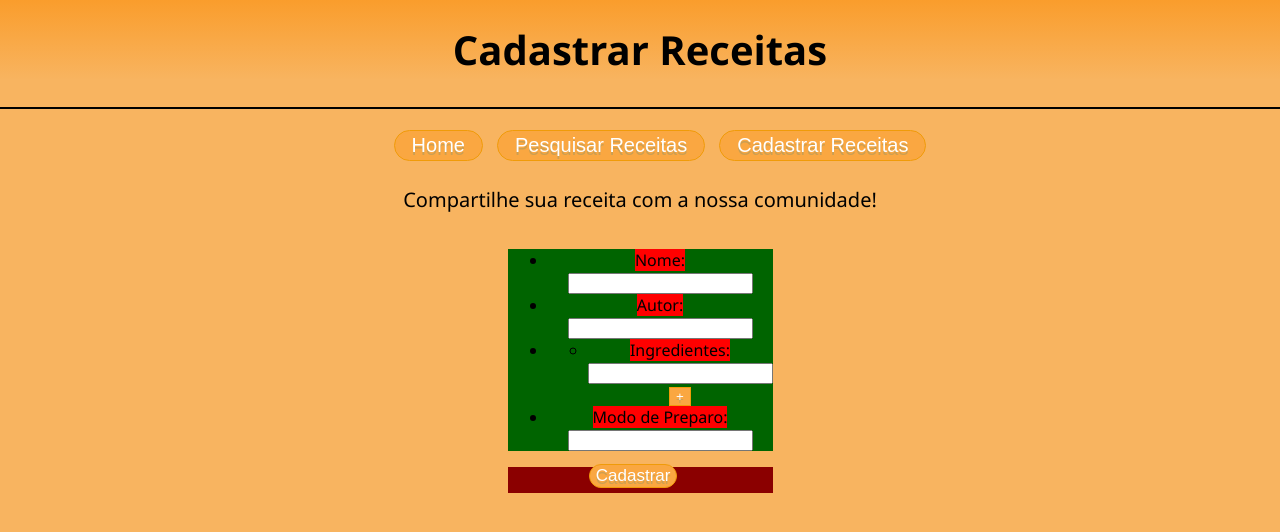
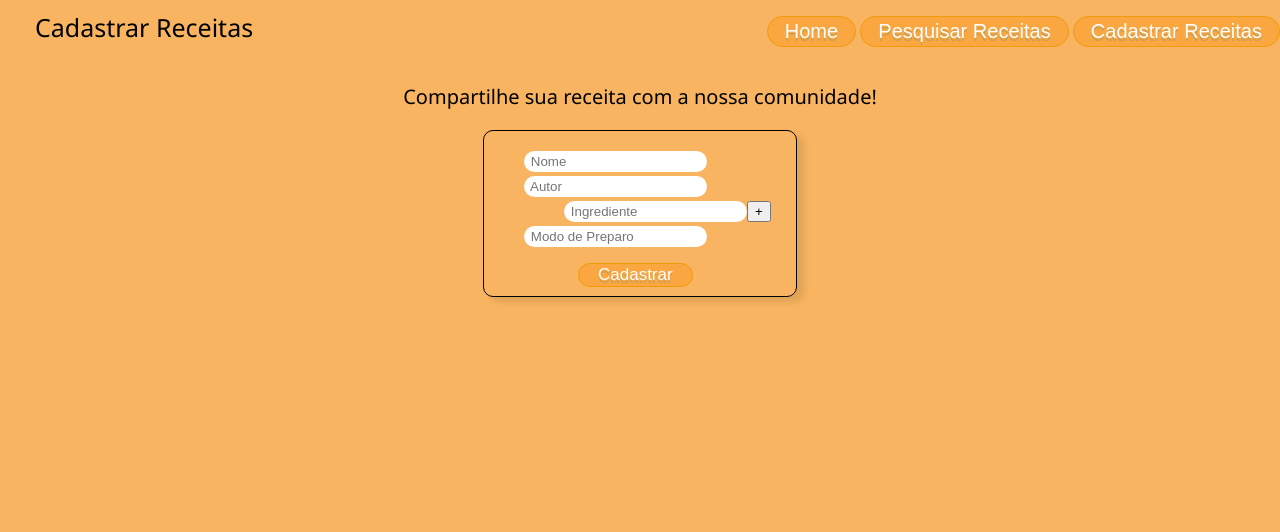
Before and after one commit to lucas-oliveira17/receitas, a website built with webpack: page html/cadastroDeReceitas.html in a window 1280 px wide. Built offline with nearby package versions, Linux system fonts and the light colour scheme.

Commit message:
tudo no index

```diff
--- a/css/cadastroDeReceitas.css
+++ b/css/cadastroDeReceitas.css
@@ -1,18 +1,14 @@
-header {
-    text-align: center;
-    background-image: linear-gradient(to top, #f8b460, #fa9d2c);
-    height: 50%;
+.cabecalho {
+    display: flex;
+    justify-content: space-between;
 }
 
-#cabecalho {
+.palavracabecalho {
     font-family: 'Segoe UI', Tahoma, Geneva, Verdana, sans-serif;
-    line-height: 100px;
-    font-size: 40px;
-}
-
-h1 {
     margin-top: 0;
-    height: 80px;
+    margin-left: 35px;
+    font-size: 25px;
+    margin-top: 10px;
 }
 
 hr {
@@ -22,71 +18,74 @@ hr {
 }
 
 body {
-    text-align: center;
     background-color: #f8b460;
     margin: 0;
     padding: 0;
+    font-family: 'Segoe UI', Tahoma, Geneva, Verdana, sans-serif;
 }
 
-.menu {
+.centerCadastro {
     text-align: center;
 }
 
-.menu li {
-    background-color: #faa741;
-    -moz-border-radius: 28px;
-    -webkit-border-radius: 28px;
-    border-radius: 28px;
-    border: 1px solid #f09b09;
-    display: inline-block;
-    cursor: pointer;
-    color: #ffffff;
-    font-family: Arial;
-    font-size: 20px;
-    padding: 3px 17px;
-    text-decoration: none;
-    text-shadow: 0px 3px 0px #cc9f52;
-    margin: 5px;
-}
-
-#textoIntro{
+#textoIntro {
+    text-align: center;
     font-size: 20px;
     font-family: 'Segoe UI', Tahoma, Geneva, Verdana, sans-serif;
 }
 
-.camposCadastro{
-    display: table-caption;
-    flex-direction: column;
-    font-family: 'Segoe UI', Tahoma, Geneva, Verdana, sans-serif;
-    background-color: darkgreen;
+.areaCadastro {
+    display: inline-grid;
+    border: solid black 1px;
+    -webkit-border-radius: 10px;
+    -moz-border-radius: 10px;
+    border-radius: 10px;
+    -webkit-box-shadow: 7px 5px 7px 0px rgba(0, 0, 0, 0.1);
+    -moz-box-shadow: 7px 5px 7px 0px rgba(0, 0, 0, 0.1);
+    box-shadow: 7px 5px 7px 0px rgba(0, 0, 0, 0.1);
 }
 
-.camposCadastro label {
-    background-color: red;
+.camposCadastro {
+    text-align: center;
+    display: inline-block;
 }
 
-.areaCadastro{
-    background-color: darkred;
-    display:inline-table;
+.camposCadastro li {
+    border-radius: 10px;
+    margin-top: 4px;
+    display: flex;
+    margin-right: 25px;
+
 }
 
+.camposCadastro input {
+    -webkit-border-radius: 20px;
+    -moz-border-radius: 20px;
+    border-radius: 20px;
+    border: none;
+    padding: 3px;
+}
 
-.areaCadastro #btnadd {
-    background-color: #faa741;
-    border: 1px solid #f09b09;
-    display: inline-block;
+.camposCadastro #camposIngredienteCadastro {
+    display: contents;
+}
+
+.areaCadastro #btnaddcadastro {
+    background-color: #f8b460;
+    border: none;
     cursor: pointer;
-    color: #ffffff;
+    font-size: 20px;
+    color: #e47c05;
     font-family: Arial;
     text-decoration: none;
-    text-shadow: 0px 3px 0px #cc9f52;
+    height: 20px;
 }
 
-.areaCadastro #btnadd:hover {
-    background-color: #fa9519;
+.areaCadastro #btnaddcadastro:hover {
+    color: #fa9519;
 }
 
-.areaCadastro #btnadd:active {
+.areaCadastro #btnaddcadastro:active {
     position: relative;
     top: 1px;
 }
@@ -104,9 +103,9 @@ body {
     font-size: 17px;
     text-decoration: none;
     text-shadow: 0px 3px 0px #cc9f52;
-    margin: 1.8%;
-    margin-top: -8%;
-    margin-right: 7%;
+    margin-bottom: 3%;
+    width: 37%;
+    margin-left: 30%;
 }
 
 .areaCadastro #btncadastrar:hover {
--- a/css/index.css
+++ b/css/index.css
@@ -1,28 +1,4 @@
-header {
-    text-align: center;
-    background-image: linear-gradient(to top, #f8b460, #fa9d2c);
-    height: 50%;
+.helloMsg {
+    font-family: 'Segoe UI', Tahoma, Geneva, Verdana, sans-serif;
+    font-size: 50px;
 }
-
-#cabecalho {
-    font-family: 'Segoe UI', Tahoma, Geneva, Verdana, sans-serif;
-    line-height: 100px;
-    font-size: 40px;
-}
-
-h1 {
-    margin-top: 0;
-    height: 80px;
-}
-
-hr {
-    margin-top: 0;
-    margin-bottom: 0;
-    border: 1px solid;
-}
-
-body {
-    background-color: #f8b460;
-    margin: 0;
-    padding: 0;
-}
--- a/css/navbar.css
+++ b/css/navbar.css
@@ -1,7 +1,3 @@
-#menu {
-    text-align: center;
-}
-
 #menu li {
     background-color: #faa741;
     -moz-border-radius: 28px;
@@ -16,7 +12,6 @@
     padding: 3px 17px;
     text-decoration: none;
     text-shadow: 0px 3px 0px #cc9f52;
-    margin: 5px;
 }
 
 #menu li:hover {
--- a/html/cadastroDeReceitas.html
+++ b/html/cadastroDeReceitas.html
@@ -5,44 +5,43 @@
 
 <head>
 	<meta charset="utf-8">
-	<title id="title">Cadastro de Receitas</title>
+	<title class="title">Reditus</title>
 </head>
-<header>
-	<h1 id="cabecalho">Cadastrar Receitas</h1>
-</header>
-<hr />
 
 <body>
-
-	<nav id="menu"></nav>
+	<nav class="cabecalho">
+		<label class="palavracabecalho">Cadastrar Receitas</label>
+		<div id="menu">
+			<ul>
+				<li id="linkHome" onclick="location.href='index.html'"> Home </li>
+				<li id="linkPesquisaReceitas" onclick="location.href='pesquisaDeReceitas.html'"> Pesquisar Receitas </li>
+				<li id="linkCadastroReceitas" onclick="location.href='cadastroDeReceitas.html'"> Cadastrar Receitas </li>
+			</ul>
+		</div>
+	</nav>
 
 	<p id="textoIntro">Compartilhe sua receita com a nossa comunidade!</p>
-
+	<div class="centerCadastro">
 		<div class="areaCadastro">
 			<ul class="camposCadastro">
 				<li class="nomeli">
-				<label>Nome: </label><input type="text" name="nome" id="nameid"></li>
+					<div id="textnome"></div><input type="text" placeholder=" Nome" name="nome" id="nameid">
+				</li>
 
-			<li class="autorli">
-				<label>Autor: </label><input type="text" name="autor" id="autorid"></li>
+				<li class="autorli"><input type="text" placeholder=" Autor" name="autor" id="autorid"></li>
 
-			<li class="ingredienteli">
-				<ul id="listIngredienteul">
-					<li>
-						<label>Ingredientes: </label><input type="text" name="ingrediente" id="campoIngrediente0">
-						<button id="btnadd">+</button></li>
+				<ul id="camposIngrediente">
+					<li><input type="text" placeholder=" Ingrediente" name="ingrediente" id="campoIngrediente0"><button id="btnadd">+</button></li>
 				</ul>
-			</li>
-			<li class="modopreparoli">
-				<label>Modo de Preparo: </label><input type="text" name="modopreparo" id="modopreparoid">
-			</li>
+
+				<li class="modopreparoli"><input type="text" placeholder=" Modo de Preparo" name="modopreparo" id="modopreparoid"></li>
 			</ul>
 			<button id="btncadastrar">Cadastrar</button>
 		</div>
 		<div id="result"></div>
+	</div>
 
 	<script src='../dist/cadastro.js' type='text/javascript'></script>
-	<script src="../src/navbar.js"></script>
 </body>
 
 </html>
--- a/src/dom/listeners.js
+++ /dev/null
@@ -1,14 +0,0 @@
-import { createHtmlIngredienteInput, pendurarInput } from "./manipuladorInput";
-
-export function addIngrediente(elemento) {
-    let counter = 1;
-    document.getElementById("btnadd").addEventListener("click", function () {
-
-        let text = createHtmlIngredienteInput(counter);
-        let ingrediente = document.getElementById(elemento);
-
-        pendurarInput(ingrediente, text);
-
-        counter++;
-    });
-};
--- a/src/dom/listenersCadastro.js
+++ b/src/dom/listenersCadastro.js
@@ -1,5 +1,4 @@
-import { retirarValoresInputCadastroReceita } from "./manipuladorInput";
-import { addIngrediente } from "./listeners";
+import { retirarValoresInputCadastroReceita, createHtmlIngredienteInput, pendurarInput } from "./manipuladorInput";
 import { cadastrarReceita } from "../cadastrarReceita";
 
 function pressCadastrar() {
@@ -10,5 +9,18 @@ function pressCadastrar() {
     });
 }
 
-addIngrediente("listIngredienteul");
+export function addIngredienteCadastro(elemento) {
+    let counter = 1;
+    document.getElementById("btnaddcadastro").addEventListener("click", function () {
+
+        let text = createHtmlIngredienteInput(counter);
+        let filho = document.getElementById(elemento);
+
+        pendurarInput(filho, text);
+
+        counter++;
+    });
+};
+
+addIngredienteCadastro("camposIngredienteCadastro");
 pressCadastrar();
--- a/src/dom/listenersPesquisa.js
+++ b/src/dom/listenersPesquisa.js
@@ -1,6 +1,5 @@
-import { retirarValoresInput } from "./manipuladorInput";
+import { retirarValoresInput, createHtmlIngredienteInput, pendurarInput } from "./manipuladorInput";
 import { printReceitas } from "../toString";
-import { addIngrediente } from "./listeners";
 
 function pressOk() {
     document.getElementById("btnok").addEventListener("click", function () {
@@ -9,5 +8,18 @@ function pressOk() {
     });
 }
 
-addIngrediente("ingrediente");
+export function addIngredientePesquisa(elemento) {
+    let counter = 1;
+    document.getElementById("btnaddpesquisa").addEventListener("click", function () {
+
+        let text = createHtmlIngredienteInput(counter);
+        let filho = document.getElementById(elemento);
+
+        pendurarInput(filho, text);
+
+        counter++;
+    });
+};
+
+addIngredientePesquisa("ingrediente");
 pressOk();
--- a/src/dom/manipuladorInput.js
+++ b/src/dom/manipuladorInput.js
@@ -23,17 +23,13 @@ export function retirarValoresInputCadastroReceita() {
         document.querySelector('input[name="modopreparo"]').value
     ];
 
-    const listIngredienteUlFilhoLi = document.querySelector('ul[id="listIngredienteul"').children[0];
-    let ingredientes = [listIngredienteUlFilhoLi.children[0].value];
+    const ingredienteLiFilhos = document.querySelector('ul[id="camposIngrediente"').children;
+    let ingredientes = [];
+    let campo;
 
-    if (document.querySelector('ul[id="listIngredienteul"').children[1] !== undefined) {
-        const camposIngredienteAdicionados = document.querySelector('ul[id="listIngredienteul"').children[1].children;
-        let campo;
-        for (campo in camposIngredienteAdicionados) {
-            const conteudoCampoAtual = camposIngredienteAdicionados[campo].value;
-            if (conteudoCampoAtual !== undefined) {
-                ingredientes.push(conteudoCampoAtual);
-            }
+    for (campo in ingredienteLiFilhos) {
+        if (campo > 0) {
+            ingredientes.push(ingredienteLiFilhos[campo].children[0].value);
         }
     }
     receita.push(ingredientes);
@@ -43,7 +39,7 @@ export function retirarValoresInputCadastroReceita() {
 export function createHtmlIngredienteInput(counter) {
     let text = document.createElement("li");
     text.setAttribute("name", "ingrediente")
-    text.innerHTML = "<input type='text' id='campoIngrediente" + counter + "'></li>";
+    text.innerHTML = "<input type='text' placeholder=' Ingrediente' id='campoIngrediente" + counter + "'></li>";
     return text;
 }
 
--- a/src/navbar.js
+++ /dev/null
@@ -1,5 +0,0 @@
-const menu = document.getElementById("menu").innerHTML = `<ul>
-            <li id="linkHome" onclick = "location.href='index.html'"> Home </li>
-            <li id="linkPesquisaReceitas" onclick = "location.href='pesquisaDeReceitas.html'"> Pesquisar Receitas </li>
-            <li id="linkCadastroReceitas" onclick = "location.href='cadastroDeReceitas.html'"> Cadastrar Receitas </li>
-            </ul>`;
--- a/webpack.config.js
+++ b/webpack.config.js
@@ -2,10 +2,8 @@ var webpack = require('webpack')
 
 module.exports = {
     entry: {
-      listeners: "./src/dom/listeners.js",
       pesquisa: "./src/dom/listenersPesquisa.js",
       cadastro: "./src/dom/listenersCadastro.js",
-      navbar: "./src/navbar.js"
     },
     mode: "development",
     output: {
```
Also changed, not shown: css/pesquisaDeReceitas.css (+12 -8 lines), html/index.html (+61 -8 lines), html/pesquisaDeReceitas.html (+2 -13 lines), dist/cadastro.js, dist/listeners.js, dist/pesquisa.js. Lines whose indentation alone changed are shown as unchanged.
